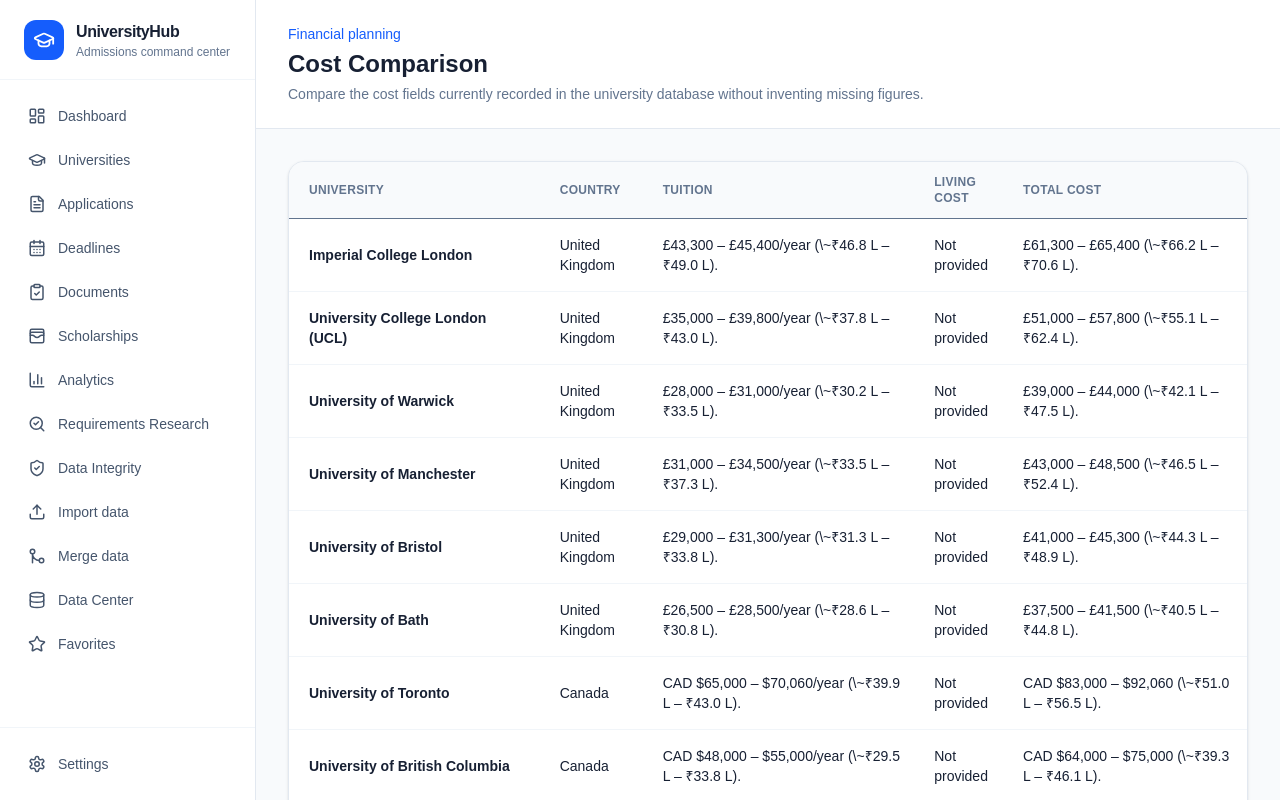
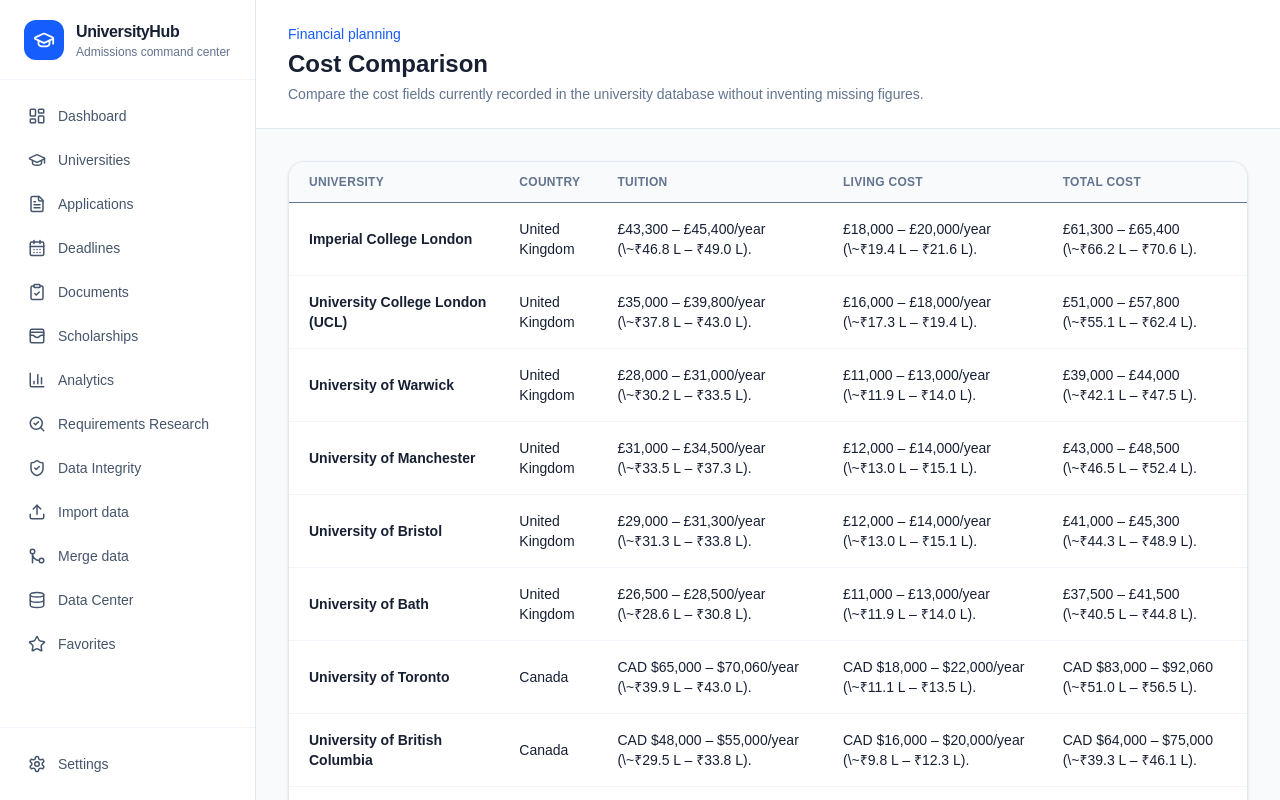
Before and after one commit to swiftpear1o1/UniversityHub101, a Next.js app: page /costs in a window 1280 px wide. Shown: the top 800 px of the page. Built offline with nearby package versions, Linux system fonts and the light colour scheme.

Commit message:
Fix costs page living cost field type error

```diff
--- a/app/costs/page.tsx
+++ b/app/costs/page.tsx
@@ -4,6 +4,6 @@
 import { universities } from "@/lib/universities";
 
 export default function CostsPage(){
- const rows=useMemo(()=>universities.map(u=>({name:u.name,country:u.country,tuition:u.tuition||"Not provided",living:u.livingCost||"Not provided",total:u.totalCost||"Not provided"})),[]);
+ const rows=useMemo(()=>universities.map(u=>({name:u.name,country:u.country,tuition:u.tuition||"Not provided",living:u.living||"Not provided",total:u.totalCost||"Not provided"})),[]);
  return <div className="min-h-screen bg-slate-50"><Sidebar/><main className="ml-64 min-h-screen"><header className="border-b border-slate-200 bg-white px-8 py-6"><p className="text-sm font-medium text-blue-600">Financial planning</p><h1 className="mt-1 text-2xl font-semibold">Cost Comparison</h1><p className="mt-1 text-sm text-slate-500">Compare the cost fields currently recorded in the university database without inventing missing figures.</p></header><div className="p-8"><div className="overflow-x-auto rounded-2xl border border-slate-200 bg-white shadow-sm"><table className="w-full min-w-[900px] text-left text-sm"><thead className="border-b bg-slate-50 text-xs uppercase tracking-wide text-slate-500"><tr><th className="px-5 py-3">University</th><th className="px-3 py-3">Country</th><th className="px-3 py-3">Tuition</th><th className="px-3 py-3">Living cost</th><th className="px-3 py-3">Total cost</th></tr></thead><tbody className="divide-y divide-slate-100">{rows.map(r=><tr key={r.name}><td className="px-5 py-4 font-semibold">{r.name}</td><td className="px-3 py-4">{r.country}</td><td className="px-3 py-4">{r.tuition}</td><td className="px-3 py-4">{r.living}</td><td className="px-3 py-4">{r.total}</td></tr>)}</tbody></table></div></div></main></div>
 }
```
